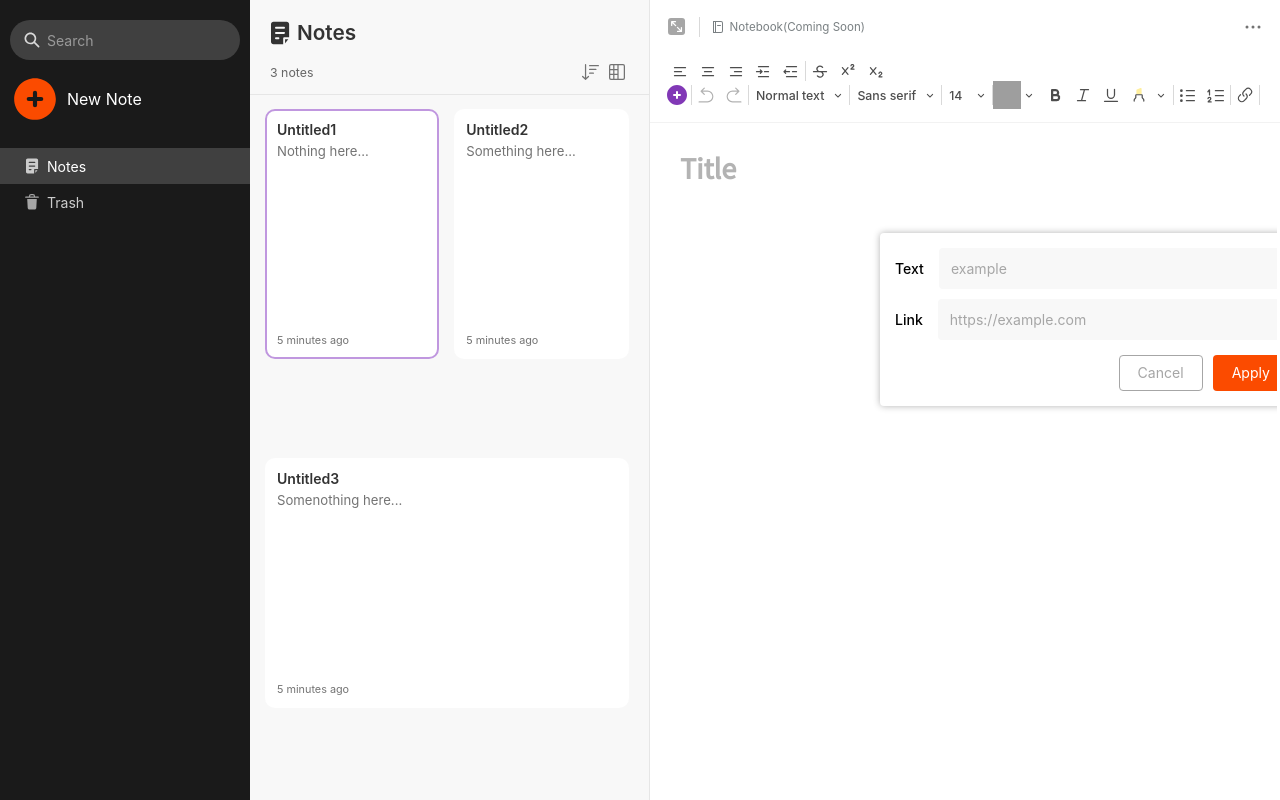
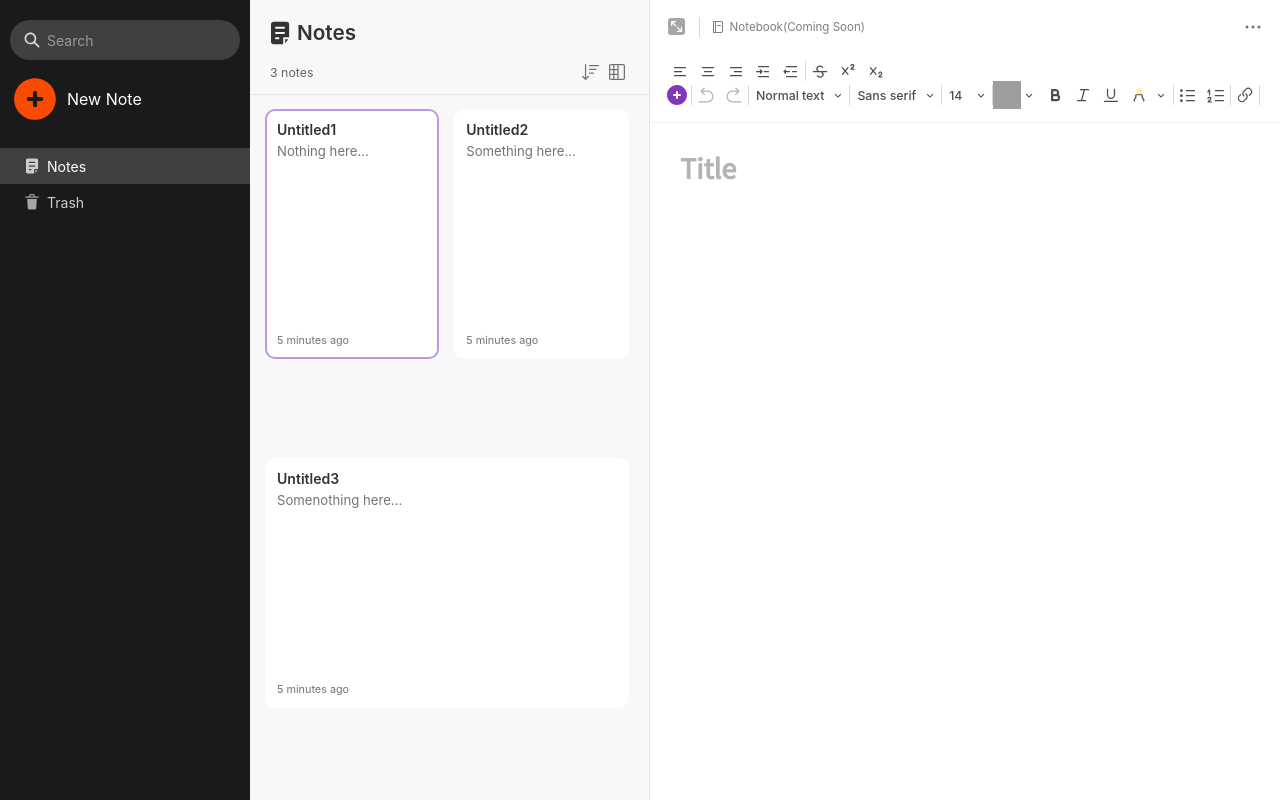
Before and after one commit to Mckenney17/Evernote-App-Clone, a React (Create React App) app: page / in a window 1280 px wide. Built offline with nearby package versions, Linux system fonts and the light colour scheme; grey boxes are pictures that could not be loaded; a web font is replaced by a local one.

Commit message:
link card hide and show

```diff
--- a/src/components/Editor.js
+++ b/src/components/Editor.js
@@ -26,6 +26,7 @@ function Editor() {
         unorderedList: false,
         undo: false,
         redo: false,
+        insertLink: false,
     })
     const iframe = useRef(document.querySelector('iframe'))
 
@@ -388,7 +389,7 @@ function Editor() {
                 </div>
                 <div style={{ position: 'relative' }} className="note-editing-window">
                     <iframe ref={iframe} title="Editing Window"></iframe>
-                    <InsertLinkCard />
+                    {toolsState.insertLink ? <InsertLinkCard /> : '' }
                 </div>
             </div>
         </div>
```
